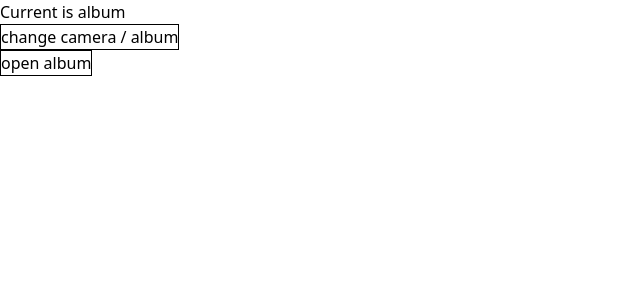
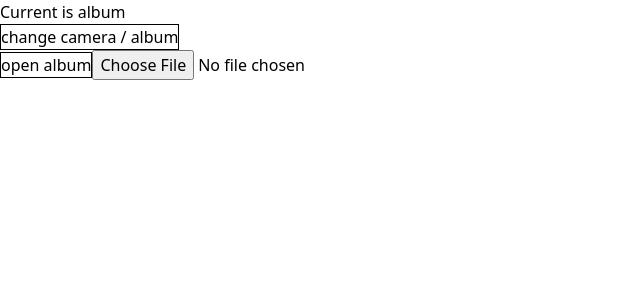
Before and after one commit to LoTwT/repro-everything, a React (Vite) app: page / in a window 1280 px wide. Both pictures are taken after a click on the button "change camera / album". Shown: the top 300 px of the page, without its empty margins (0-640 px from the left). Built offline with nearby package versions, Linux system fonts and the light colour scheme; no server answers.

Commit message:
chore: add test file input

```diff
--- a/src/components/Album/index.tsx
+++ b/src/components/Album/index.tsx
@@ -10,7 +10,7 @@ const Album = () => {
 
       inputEl.current.type = "file"
       // 限制只能选择文件
-      inputEl.current.accept = "images/*"
+      inputEl.current.accept = "image/*"
       inputEl.current.addEventListener("change", handleImages, false)
       inputEl.current.click()
     } else {
@@ -33,6 +33,11 @@ const Album = () => {
 
   return <div>
     <button style={{ border: "solid 1px black" }} onClick={() => openAlbum()}>open album</button>
+    <input type="file" name="input-file" onChange={(e) => {
+      Array.from(e.target.files || []).forEach(f => {
+        console.log(f.name, f.type)
+      })
+    }}  accept="image/*" />
   </div>
 }
 
```
